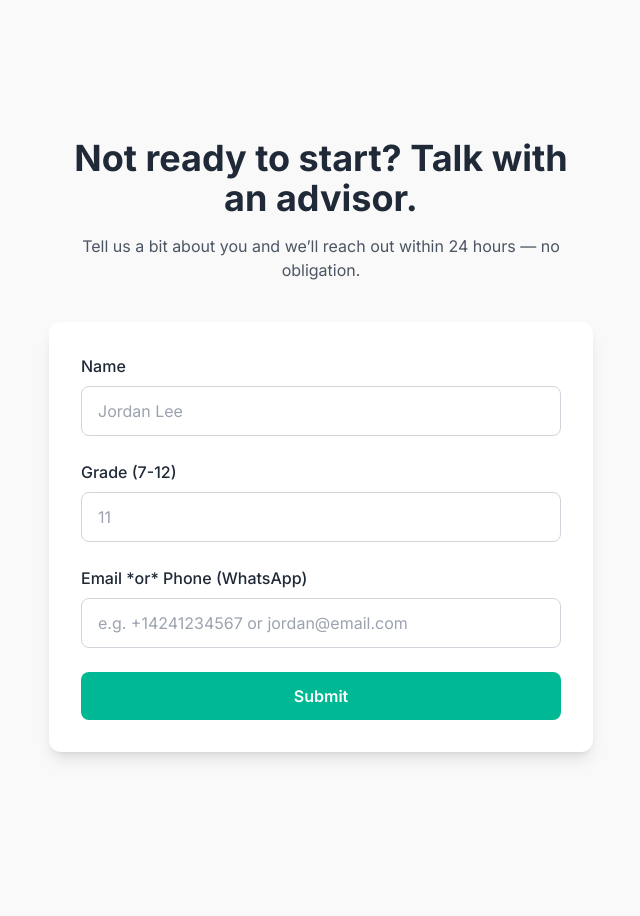
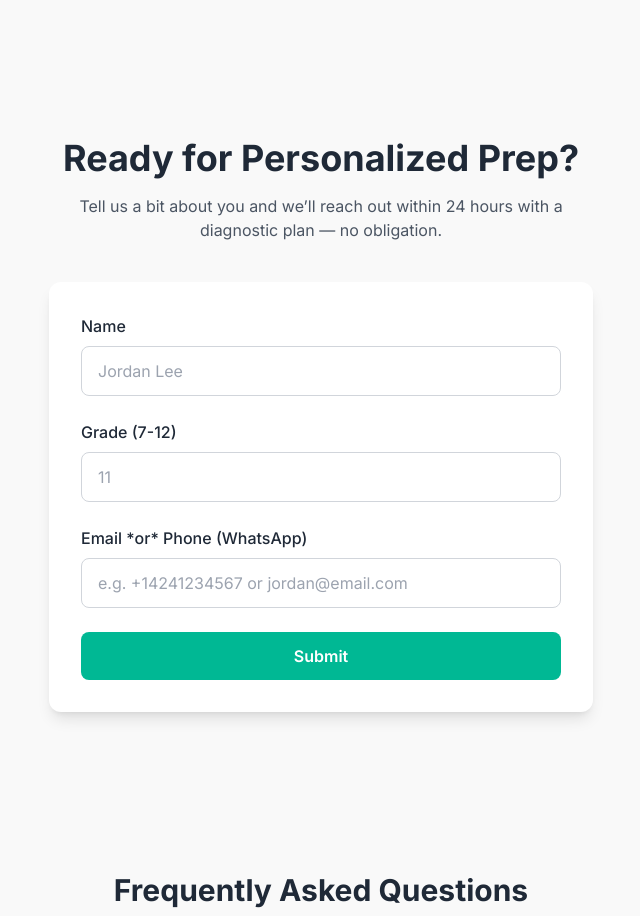
Before and after one commit to satinsiders/daily-care-landing, a Next.js app: page / in a window 1280 px wide. Shown: the part 7480-8396 px from the top of the page, without its empty margins (319-959 px from the left). Built offline with nearby package versions, Linux system fonts and the light colour scheme.

Commit message:
Update LeadForm.js

```diff
--- a/components/LeadForm.js
+++ b/components/LeadForm.js
@@ -63,10 +63,10 @@ export default function LeadForm() {
     <section id="lead" className="bg-light py-16 md:py-24">
       <div className="container mx-auto px-4 max-w-xl">
         <h2 className="text-3xl md:text-4xl font-bold text-center mb-4">
-          Not ready to start? Talk with an advisor.
+          Ready for Personalized Prep?
         </h2>
         <p className="text-center text-gray-600 mb-10">
-          Tell us a bit about you and we’ll reach out within 24 hours — no obligation.
+          Tell us a bit about you and we’ll reach out within 24 hours with a diagnostic plan — no obligation.
         </p>
 
         {status.sent ? (
```
